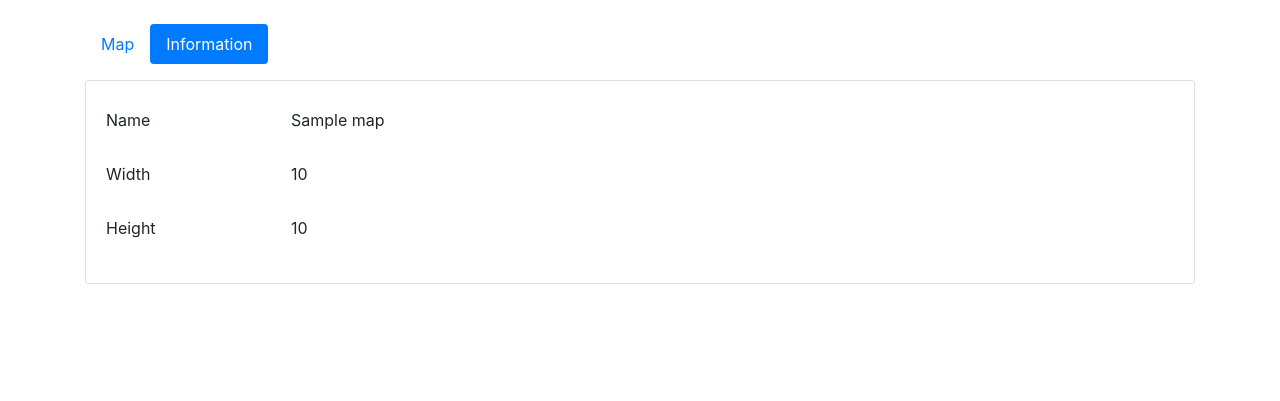
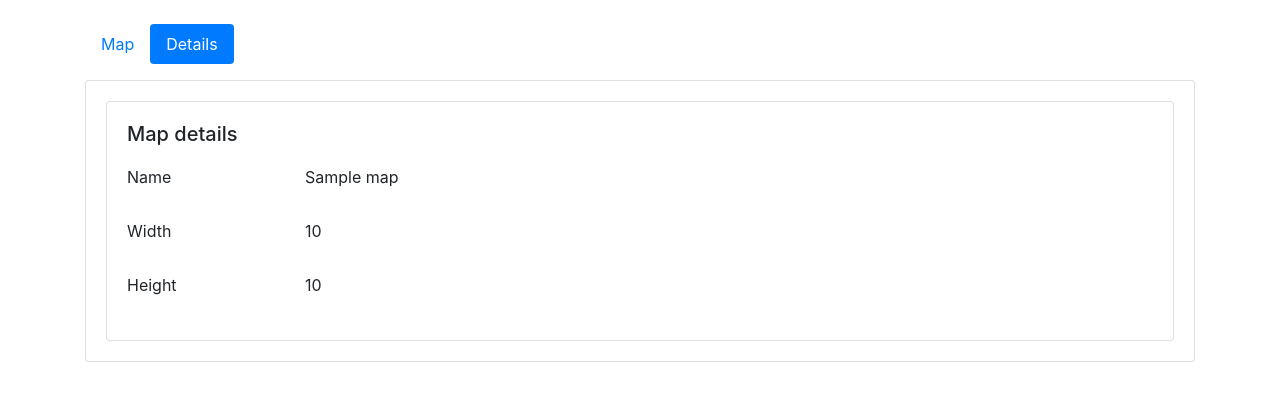
Before and after one commit to anroysko/path-optimizer-site, a Flask app: template application/templates/map/map.html in a window 1280 px wide, after a click on "Details". Shown: the part 56-457 px from the top of the page. Run offline with Flask 2, Linux system fonts and the light colour scheme; tables that the repository leaves empty hold one stand-in row (values such as "Sample post"); the template is opened without the code that fills it: values that come from a table or form of the project are taken from there, most other values are stand-ins (such as "Sample title", 1, 10 or a date in 2020); some libraries are stand-ins or nearby versions.

Commit message:
update documentation, add frontend for deleting

```diff
--- a/application/templates/map/map.html
+++ b/application/templates/map/map.html
@@ -10,7 +10,7 @@
 		<a class="nav-link active" id="map-tab" data-toggle="pill" href="#map" role="tab" aria-controls="map" aria-selected="true">Map</a>
 	</li>
 	<li class="nav-item">
-		<a class="nav-link" id="info-tab" data-toggle="pill" href="#info" role="tab" aria-controls="info" aria-selected="false">Information</a>
+		<a class="nav-link" id="info-tab" data-toggle="pill" href="#info" role="tab" aria-controls="info" aria-selected="false">Details</a>
 	</li>
 	{% if owner_perm %}
 		<li class="nav-item">
@@ -114,7 +114,11 @@
 
 	<div class="tab-pane fade" id="info" role="tabpanel" aria-labelledby="info-tab">
 		<div class="card card-body">
+			<div class="card-deck">
+				<div class="card">
 					<form method="POST" action="{{ url_for('map_edit', map_id = found_map.id) }}" class="needs-validation" novalidate>
+						<div class="card-body">
+							<h5 class="card-title">Map details</h5>
 							<div class="form-group row">
 								<label for="new_name_field" class="col-sm-2 col-form-label">Name</label>
 								<div class="col-sm-4">
@@ -154,23 +158,41 @@
 								</div>
 								</div>
 							</div>
+						</div>
 						{% if edit_perm %}
-				<div class="form-group row">
-					<div class="col-sm-6">
-					<button type="submit" class="btn btn-primary">Modify</button>
+						<div class="card-footer text-muted">
+							<div style="height:40px;">
+								<button type="submit" class="btn btn-primary mb-4">Modify</button>
 							</div>
 						</div>
 						{% endif %}
 					</form>
 				</div>
 			</div>
+			{% if owner_perm %}
+			<div class="card-deck" style="margin-top:50px;">
+				<div class="card">
+					<div class="card-body">
+						<h5 class="card-title">Delete Map</h5>
+						<p class="card-text">This action cannot be reversed.</p>
+					</div>
+					<div class="card-footer text-muted">
+						<form class="form-inline" method="POST" action="{{ url_for('map_delete', map_id = found_map.id) }}">
+							<button type="submit" class="btn btn-primary mb-2">Delete</button>
+						</form>
+					</div>
+				</div>
+			</div>
+			{% endif %}
+		</div>
+	</div>
 
-	{% if owner_perm %}
 
 	<!--           -->
 	<!-- Share tab -->
 	<!--           -->
 
+	{% if owner_perm %}
 	<div class="tab-pane fade" id="share" role="tabpanel" aria-labelledby="share-tab">
 		<div class="card card-body">
 			<!-- TODO: invalid feedback currently never shows up -->
@@ -270,6 +292,7 @@
 		</div>
 	</div>
 	{% endif %}
+
 	</div>
 
 	<script src="/static/js/hexgrid.js"></script>
```
Also changed, not shown: doc/queries.md (+3 -0 lines), doc/usage.md (+6 -0 lines), doc/user_stories.md (+1 -1 lines). Lines whose indentation alone changed are shown as unchanged.
